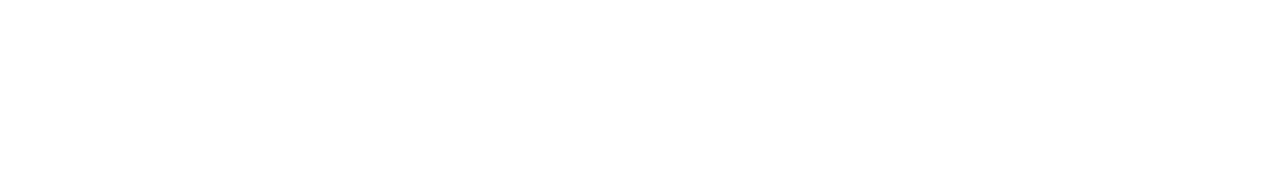
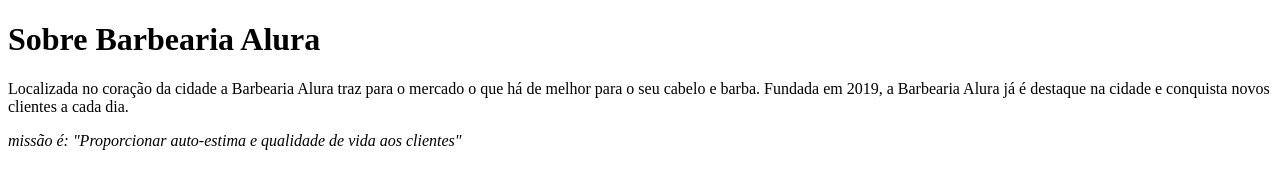
Before and after one commit to meganPopy/turma1B-CEMACS, a plain HTML site: page index.html in a window 1280 px wide. Drawn offline with Linux system fonts and the light colour scheme.

Commit message:
atualizacao

```diff
--- a/index.html
+++ b/index.html
@@ -5,10 +5,14 @@
     <meta charset="UTF-8">
     <meta http-equiv="X-UA-Compatible" content="IE=edge">
     <meta name="viewport" content="width=device-width, initial-scale=1.0">
-    <title>Document</title>
-    <link rel="stylesheet" href="style.css">
+    <title>Barbearia Alura</title>
+<link rel="stylesheet" href="style.css"
 </head>
 <body>
+    <h1><strong> Sobre Barbearia Alura </strong></h1>
+    <p> Localizada no coração da cidade a Barbearia Alura traz para o mercado o que há de melhor para o seu cabelo e barba.
+        Fundada em 2019, a Barbearia Alura já é destaque na cidade e conquista novos clientes a cada dia.</p>
+    <p> <em> missão é: "Proporcionar auto-estima e qualidade de vida aos clientes" </em></p>
 
 </body>
 </html>
```
